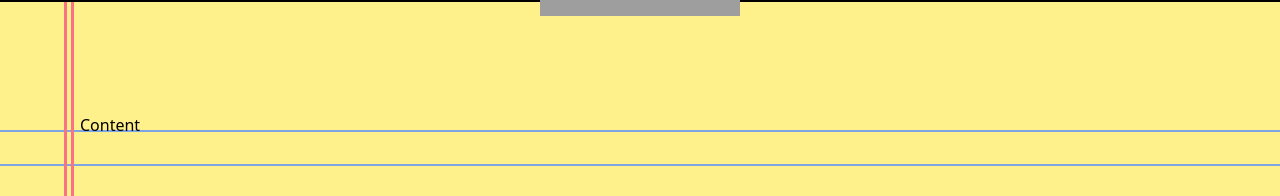
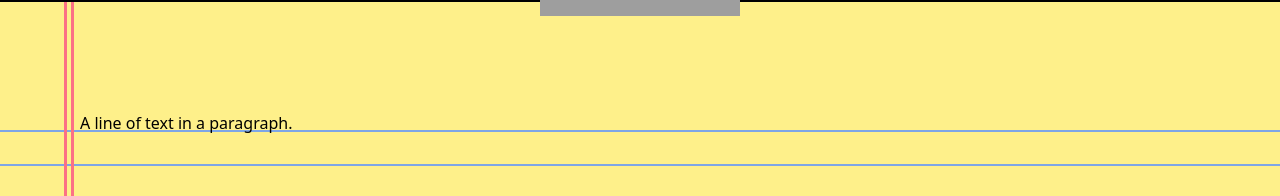
Before and after one commit to mbKaleb/nextjs13demo, a Next.js app in the folder nextjs13demo/: page / in a window 1280 px wide. Shown: the part 94-290 px from the top of the page. Built offline with nearby package versions, Linux system fonts and the light colour scheme; grey boxes are pictures that could not be loaded.

Commit message:
new editor working

```diff
--- a/nextjs13demo/app/page.tsx
+++ b/nextjs13demo/app/page.tsx
@@ -1,11 +1,28 @@
+"use client"
+import { useState } from "react"
+import { createEditor } from "slate"
+import { Slate, Editable, withReact } from "slate-react"
 
 export default function Home() {
+
+		// Create a Slate editor object that won't change across renders.
+		const [editor] = useState(() => withReact(createEditor()))
+		const initialValue = [
+			{
+			  type: 'paragraph',
+			  children: [{ text: 'A line of text in a paragraph.' }],
+			},
+		  ]
+
+
 	return (
 		<div
-			className="absolute top-[12.6rem] left-[5rem] leading-[2.13rem] whitespace-break-spaces max-w"
-			contentEditable={true}
+			id="DIV"
+			className="absolute top-[12.52rem] left-[5rem] leading-[2.13rem] whitespace-break-spaces max-w"
 		>
-			Content
+			<Slate editor={editor} value={initialValue}>
+				<Editable />
+			</Slate>
 		</div>
 	)
 }
--- a/nextjs13demo/package.json
+++ b/nextjs13demo/package.json
@@ -6,13 +6,14 @@
     "start": "next start"
   },
   "dependencies": {
-    "@chakra-ui/react": "^2.4.9",
     "@emotion/react": "^11.10.5",
     "@emotion/styled": "^11.10.5",
     "framer-motion": "^9.0.0",
     "next": "^13.1.2",
     "react": "^18.2.0",
-    "react-dom": "^18.2.0"
+    "react-dom": "^18.2.0",
+    "slate": "^0.90.0",
+    "slate-react": "^0.90.0"
   },
   "devDependencies": {
     "@types/node": "18.11.3",
```
Also changed, not shown: 1 other file (tests, documents, lock files or other folders).
